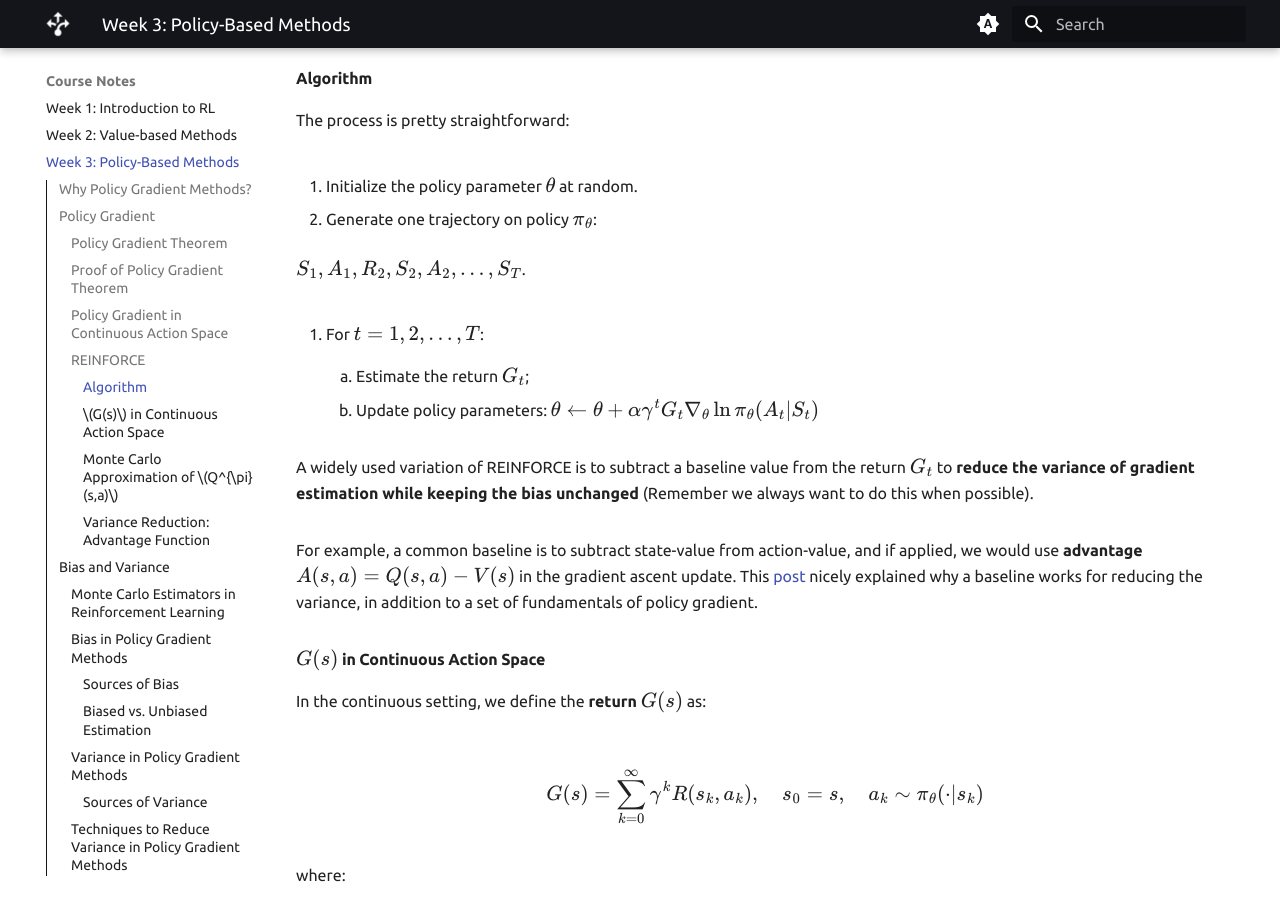
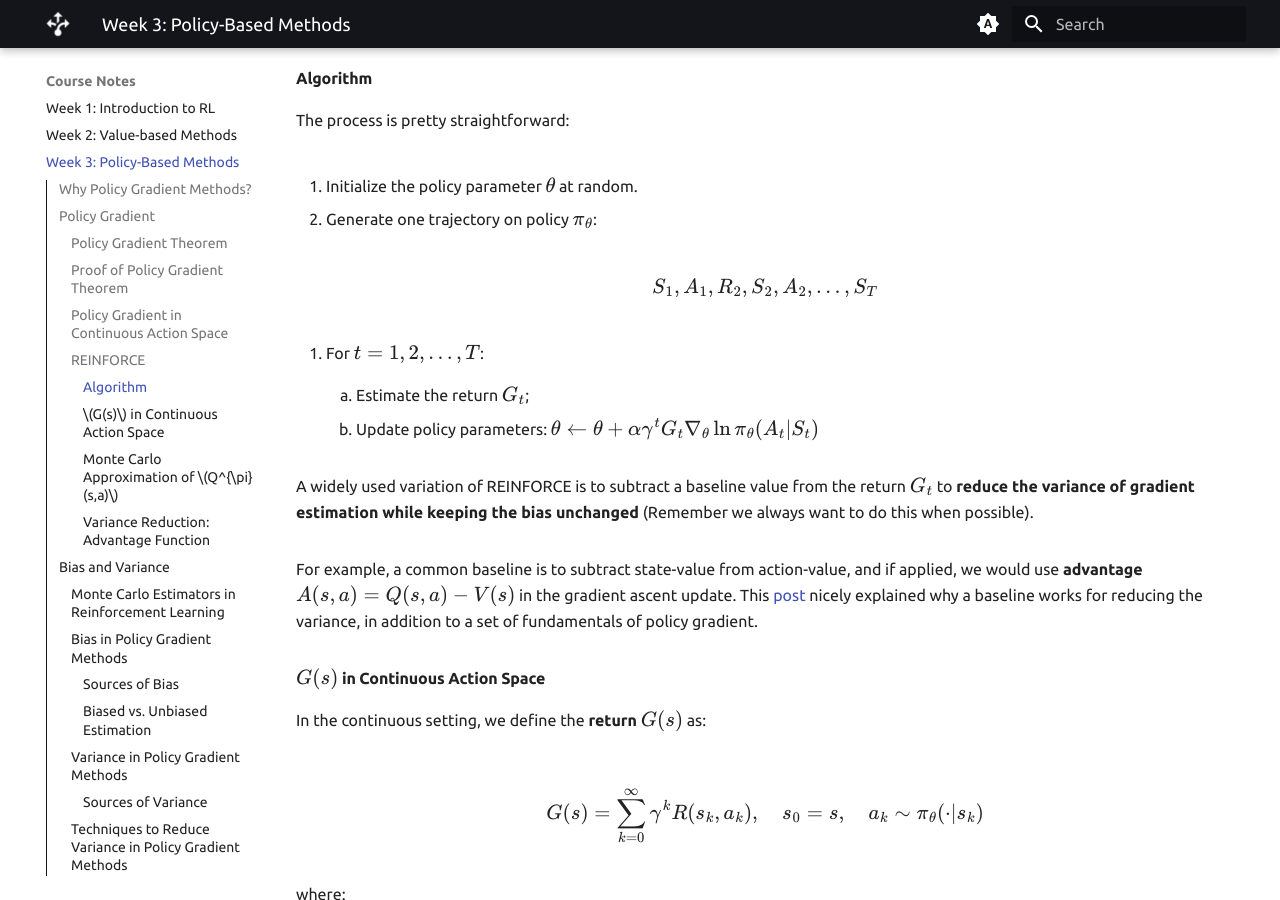
Before and after one commit to DeepRLCourse/DeepRLCourse.github.io, an MkDocs documentation site: the page built from docs/course_notes/policy-based.md, in a window 1280 px wide and 900 px high, scrolled down 3857 px. Built offline with MkDocs 1.6.1 and Material for MkDocs 9.7.7, drawn with Linux system fonts in a browser that asks for light colours; some web fonts are replaced.

```diff
--- a/docs/course_notes/policy-based.md
+++ b/docs/course_notes/policy-based.md
@@ -362,7 +362,7 @@ The process is pretty straightforward:
 
 2. Generate one trajectory on policy $\pi_{\theta}$:
 
-$S_1, A_1, R_2, S_2, A_2, \dots, S_T$.
+$$S_1, A_1, R_2, S_2, A_2, \dots, S_T$$
 
 
 
```
